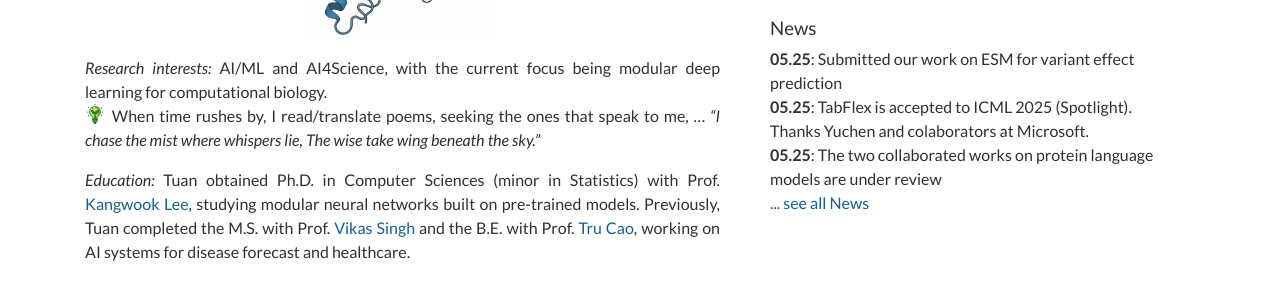
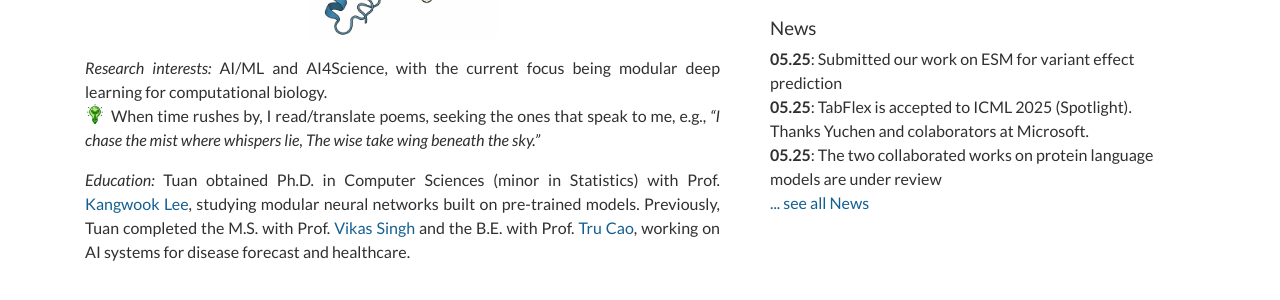
Before and after one commit to tuanqdinh/tuanqdinh.github.io, a Jekyll site: the page built from _pages/home.md, in a window 1280 px wide and 900 px high. Shown: the part 429-729 px from the top of the window. Built offline with Jekyll 4.4.1, drawn with Linux system fonts in a browser that asks for light colours; nearby versions of some CDN libraries; a style sheet for code colours, icons or effects is not loaded.

Commit message:
update news

```diff
--- a/_pages/home.md
+++ b/_pages/home.md
@@ -37,7 +37,7 @@
 <!-- </div> -->
 
 <p style="text-align:justify;"><em>Research interests:</em> AI/ML and AI4Science, with the current focus being modular deep learning for computational biology.<br>
-<img src="images/light-bulb.png" width="20" height="20" style="margin-right:2px" class="d-inline-block align-top" alt=""> When time rushes by, I read/translate poems, seeking the ones that speak to me, ... <em><q>I chase the mist where whispers lie, The wise take wing beneath the sky.</q></em></p>
+<img src="images/light-bulb.png" width="20" height="20" style="margin-right:2px" class="d-inline-block align-top" alt=""> When time rushes by, I read/translate poems, seeking the ones that speak to me, e.g., <em><q>I chase the mist where whispers lie, The wise take wing beneath the sky.</q></em></p>
 
 <p style="text-align:justify;"> <em>Education:</em> Tuan obtained Ph.D. in Computer Sciences (minor in Statistics) with Prof. <a href="https://kangwooklee.com/">Kangwook Lee</a>, studying modular neural networks built on pre-trained models. Previously, Tuan completed the M.S. with Prof. <a href="https://www.biostat.wisc.edu/~vsingh/">Vikas Singh</a> and the B.E. with Prof. <a href="https://sph.uth.edu/faculty/index.htm#KAxVpHwjEQAbZXgfZvxCQA==">Tru Cao</a>, working on AI systems for disease forecast and healthcare.</p>
 
```
